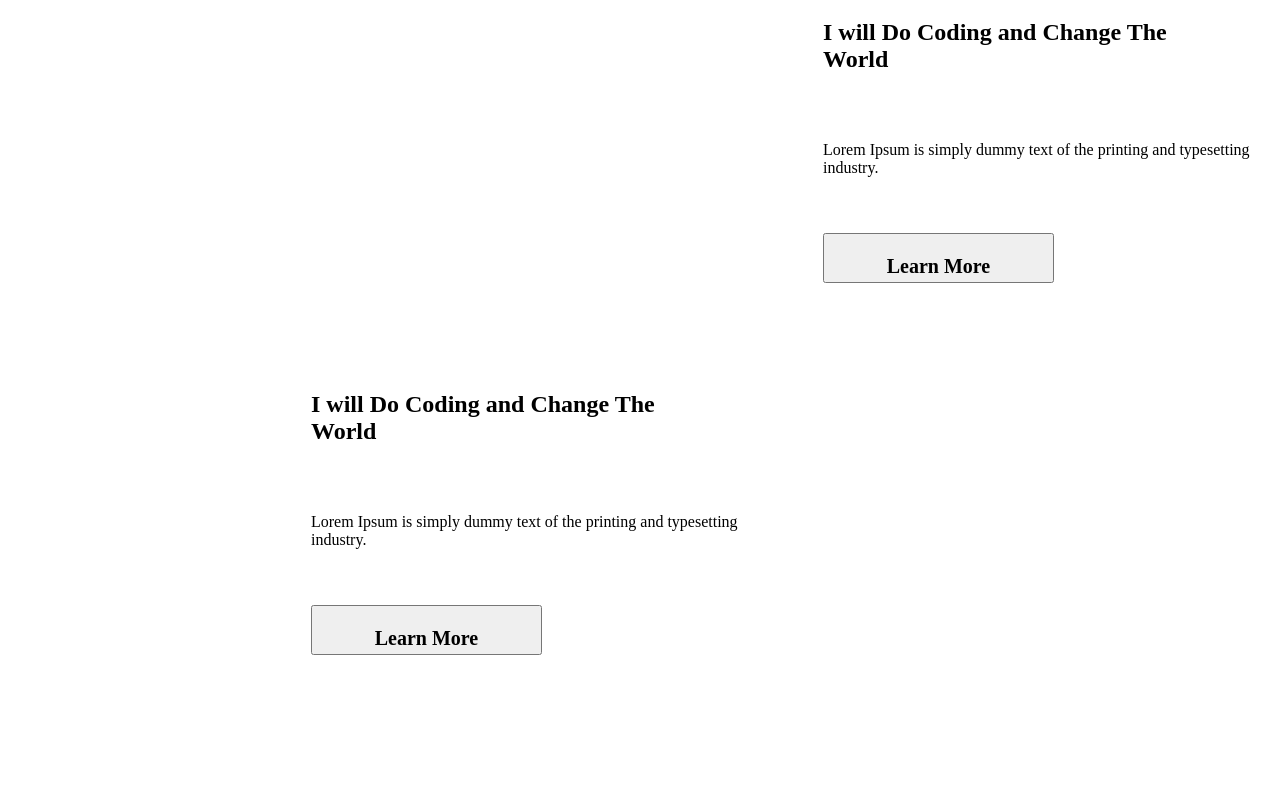
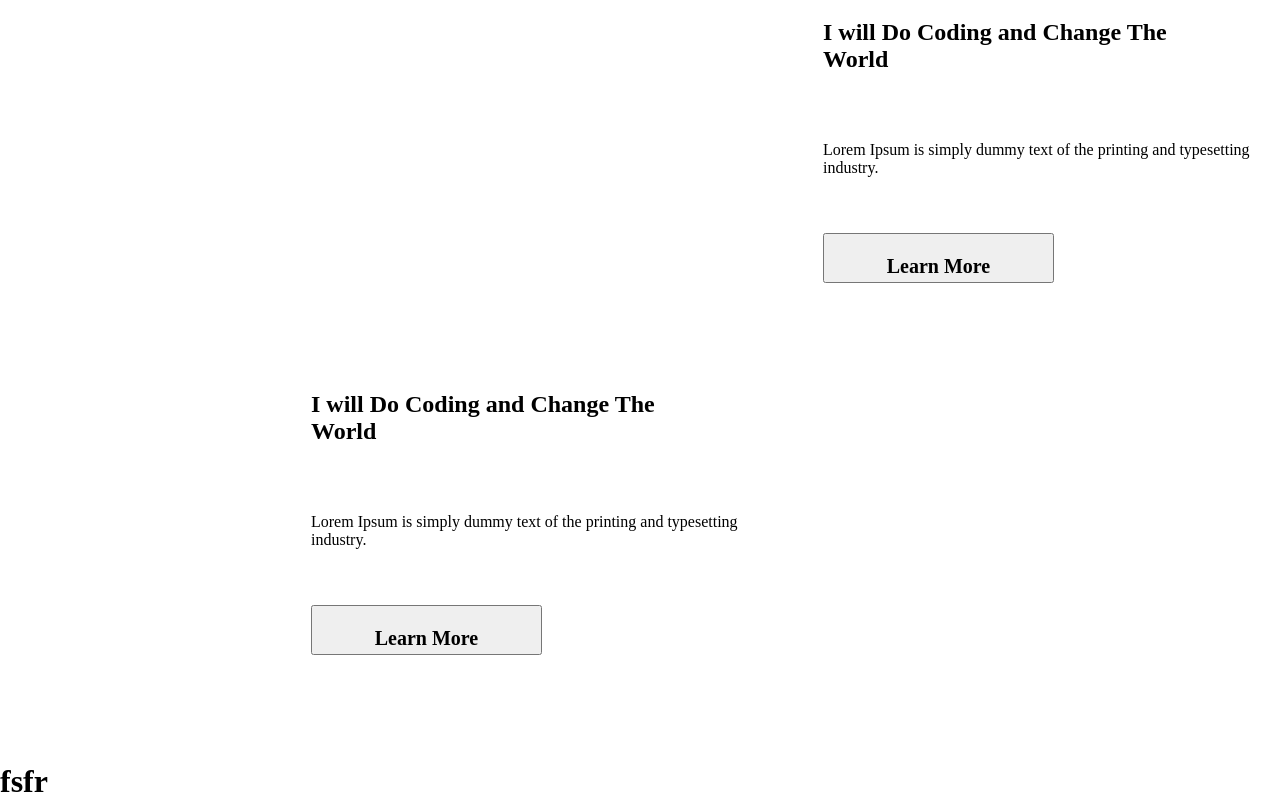
Before and after one commit to mh-adnan/Assingment_1, a plain HTML site: page index.html in a window 1280 px wide. Shown: the part 1290-2090 px from the top of the page. Before the commit the page ends 2053 px from the top, so only its background shows below. Drawn offline with Linux system fonts and the light colour scheme; a web font is replaced by a local one.

Commit message:
after adjusting thre development section

```diff
--- a/index.html
+++ b/index.html
@@ -94,8 +94,7 @@
 
           <!-- my inspiration parts ends  here  -->
 
-
-
+<h1>fsfr</h1>
 
 
     </main>
```
Also changed, not shown: style.css (+2 -9 lines).
